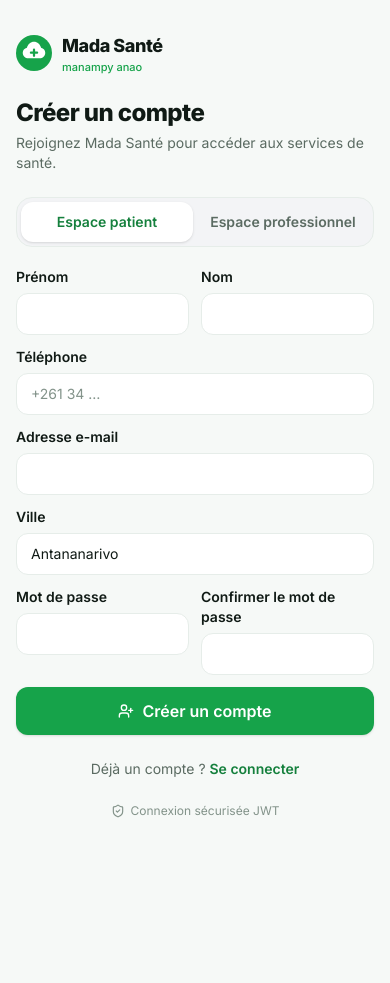
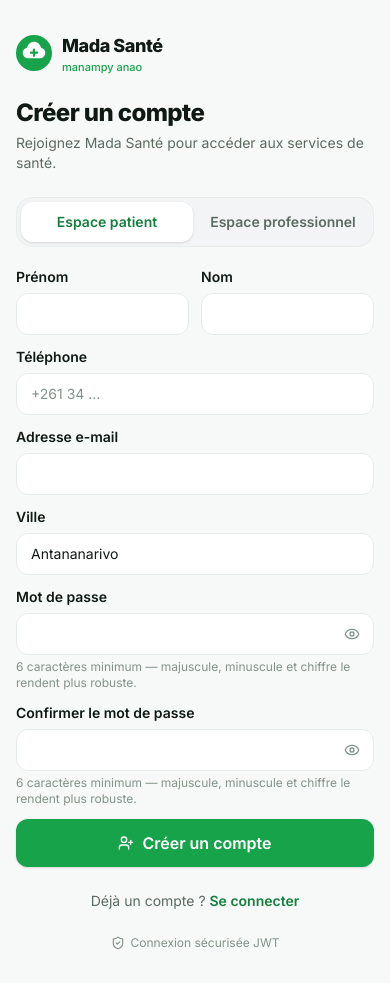
Before and after one commit to Wunders149/MadaSante, a React (Vite) app: page /register in a window 390 px wide. Before the commit the page ends 851 px from the top, so only its background shows below. Built offline with nearby package versions, Linux system fonts and the light colour scheme.

Commit message:
MOBIL UI/UX

```diff
--- a/src/components/PasswordChange.tsx
+++ b/src/components/PasswordChange.tsx
@@ -1,7 +1,7 @@
 import { useState } from 'react'
 import { KeyRound, Save } from 'lucide-react'
 import { Button } from './ui/Button'
-import { Input } from './ui/Field'
+import { PasswordInput } from './ui/Field'
 import { useApp } from '../stores/AppStore'
 import { apiRoutes } from '../lib/api'
 
@@ -44,26 +44,27 @@
         <h3 className="text-base font-bold text-ink">{t('profile.passwordSection')}</h3>
       </div>
       <div className="space-y-4">
-        <Input
-          type="password"
+        <PasswordInput
           label={t('profile.currentPassword')}
           value={current}
           autoComplete="current-password"
           onChange={(e) => setCurrent(e.target.value)}
+          // An existing password has no strength to build; only the toggle.
+          showMeter={false}
+          showHint={false}
         />
-        <Input
-          type="password"
+        <PasswordInput
           label={t('profile.newPassword')}
           value={next}
           autoComplete="new-password"
           onChange={(e) => setNext(e.target.value)}
         />
-        <Input
-          type="password"
+        <PasswordInput
           label={t('profile.passwordConfirm')}
           value={confirm}
           autoComplete="new-password"
           onChange={(e) => setConfirm(e.target.value)}
+          compareTo={next}
         />
         <Button fullWidth loading={saving} onClick={submit}>
           <Save className="h-4 w-4" /> {t('common.save')}
--- a/src/components/ui/Field.tsx
+++ b/src/components/ui/Field.tsx
@@ -1,5 +1,8 @@
+import { useId, useState } from 'react'
 import type { InputHTMLAttributes, ReactNode, SelectHTMLAttributes, TextareaHTMLAttributes } from 'react'
+import { Check, Eye, EyeOff, X } from 'lucide-react'
 import { cn } from '../../lib/cn'
+import { useApp } from '../../stores/AppStore'
 
 const controlBase =
   'w-full rounded-xl border border-line bg-card px-3.5 py-2.5 text-sm text-ink placeholder:text-ink-faint transition focus:border-brand-400 focus:outline-none focus:ring-2 focus:ring-brand-200 disabled:bg-gray-50 disabled:text-ink-faint'
@@ -23,6 +26,125 @@
       {label && <Label>{label}</Label>}
       <input className={cn(controlBase, className)} {...rest} />
       {hint && <p className="mt-1 text-xs text-ink-faint">{hint}</p>}
+    </div>
+  )
+}
+
+interface PasswordInputProps extends Omit<InputHTMLAttributes<HTMLInputElement>, 'type'> {
+  label?: string
+  /** Show the requirements hint while the field is empty. */
+  showHint?: boolean
+  /** Show the strength meter (meaningless for an existing password). */
+  showMeter?: boolean
+  /**
+   * Live "passwords match / don't match" feedback. Pass the value of the
+   * other password field; omit it on the first field of a pair.
+   */
+  compareTo?: string
+}
+
+/**
+ * A password input with a show/hide toggle, a small strength meter and live
+ * match feedback. Passwords are the one field where users type blind: the
+ * toggle fixes that, the meter turns the abstract "6 characters" rule into
+ * visible progress, and the match line removes a whole class of
+ * submit-and-correct loops.
+ *
+ * Score is the count of satisfied rules: length ≥ 6, lower case, upper case,
+ * digit — mirroring the server's current minimum plus cheap set coverage.
+ */
+export function PasswordInput({
+  label,
+  showHint = true,
+  showMeter = true,
+  compareTo,
+  className,
+  id,
+  value,
+  ...rest
+}: PasswordInputProps) {
+  const { t } = useApp()
+  const autoId = useId()
+  const inputId = id ?? autoId
+  const [visible, setVisible] = useState(false)
+
+  const text = typeof value === 'string' ? value : ''
+  const score = [
+    text.length >= 6,
+    /[a-z]/.test(text),
+    /[A-Z]/.test(text),
+    /\d/.test(text),
+  ].filter(Boolean).length
+  const band = [
+    { min: 1, labelKey: 'weak', bar: 'bg-red-400', text: 'text-red-500' },
+    { min: 2, labelKey: 'fair', bar: 'bg-amber-400', text: 'text-amber-600' },
+    { min: 3, labelKey: 'good', bar: 'bg-lime-500', text: 'text-lime-600' },
+    { min: 4, labelKey: 'strong', bar: 'bg-brand-500', text: 'text-brand-600' },
+  ].find((b) => score >= b.min)
+  const matches = compareTo === undefined ? undefined : text === compareTo
+  const metaId = `${inputId}-meta`
+  const hasMeta = showHint || compareTo !== undefined
+
+  return (
+    <div className="w-full">
+      {label && <Label htmlFor={inputId}>{label}</Label>}
+      <div className="relative">
+        <input
+          id={inputId}
+          type={visible ? 'text' : 'password'}
+          value={value}
+          aria-describedby={hasMeta ? metaId : undefined}
+          className={cn(controlBase, 'pr-11', className)}
+          {...rest}
+        />
+        {/* type="button" is what keeps the toggle from submitting the form
+            that hosts it. */}
+        <button
+          type="button"
+          onClick={() => setVisible((v) => !v)}
+          className="absolute right-2 top-1/2 grid h-7 w-7 -translate-y-1/2 place-items-center rounded-lg text-ink-faint transition hover:bg-gray-100 hover:text-ink"
+          aria-label={visible ? t('ui.pw.hide') : t('ui.pw.show')}
+          aria-pressed={visible}
+        >
+          {visible ? <EyeOff className="h-4 w-4" /> : <Eye className="h-4 w-4" />}
+        </button>
+      </div>
+      {hasMeta && (
+        <div id={metaId}>
+          {showHint && text.length === 0 && (
+            <p className="mt-1 text-xs text-ink-faint">{t('ui.pw.hint')}</p>
+          )}
+          {showMeter && text.length > 0 && band && (
+            <div className="mt-1.5 flex items-center gap-2">
+              <div className="flex flex-1 gap-1" aria-hidden>
+                {[1, 2, 3, 4].map((seg) => (
+                  <span
+                    key={seg}
+                    className={cn(
+                      'h-1 flex-1 rounded-full transition-colors duration-200',
+                      score >= seg ? band.bar : 'bg-gray-200',
+                    )}
+                  />
+                ))}
+              </div>
+              <span className={cn('text-[11px] font-bold', band.text)}>
+                {t(`ui.pw.${band.labelKey}`)}
+              </span>
+            </div>
+          )}
+          {compareTo !== undefined && text.length > 0 && compareTo.length > 0 && (
+            <p
+              className={cn(
+                'mt-1 flex items-center gap-1 text-xs font-semibold',
+                matches ? 'text-brand-700' : 'text-red-600',
+              )}
+            >
+              {matches ? <Check className="h-3.5 w-3.5" /> : <X className="h-3.5 w-3.5" />}
+              {t(matches ? 'ui.pw.match' : 'ui.pw.mismatch')}
+            </p>
+          )}
+        </div>
+      )}
     </div>
   )
 }
--- a/src/i18n/en.ts
+++ b/src/i18n/en.ts
@@ -701,4 +701,15 @@
   'misc.today': 'Today',
   'misc.tomorrow': 'Tomorrow',
   'misc.emergencyIndicator': 'Emergency service',
+
+  // Password field
+  'ui.pw.show': 'Show password',
+  'ui.pw.hide': 'Hide password',
+  'ui.pw.hint': 'At least 6 characters — upper case, lower case and a digit make it stronger.',
+  'ui.pw.weak': 'Weak',
+  'ui.pw.fair': 'Fair',
+  'ui.pw.good': 'Good',
+  'ui.pw.strong': 'Strong',
+  'ui.pw.match': 'Passwords match',
+  'ui.pw.mismatch': 'Passwords don’t match',
 }
--- a/src/i18n/fr.ts
+++ b/src/i18n/fr.ts
@@ -727,4 +727,15 @@
   'misc.today': 'Aujourd’hui',
   'misc.tomorrow': 'Demain',
   'misc.emergencyIndicator': 'Service d’urgence',
+
+  // Password field
+  'ui.pw.show': 'Afficher le mot de passe',
+  'ui.pw.hide': 'Masquer le mot de passe',
+  'ui.pw.hint': '6 caractères minimum — majuscule, minuscule et chiffre le rendent plus robuste.',
+  'ui.pw.weak': 'Faible',
+  'ui.pw.fair': 'Moyen',
+  'ui.pw.good': 'Bon',
+  'ui.pw.strong': 'Fort',
+  'ui.pw.match': 'Les mots de passe correspondent',
+  'ui.pw.mismatch': 'Les mots de passe ne correspondent pas',
 }
--- a/src/i18n/mg.ts
+++ b/src/i18n/mg.ts
@@ -723,4 +723,15 @@
   'misc.today': 'Androany',
   'misc.tomorrow': 'Rahampitso',
   'misc.emergencyIndicator': 'Serisy vonjy',
+
+  // Password field
+  'ui.pw.show': 'Aseho ny tenimiafina',
+  'ui.pw.hide': 'Vafina ny tenimiafina',
+  'ui.pw.hint': 'Litera 6 farafahakeliny — sora-baventy, sora-kambany ary isa no mahamafy azy.',
+  'ui.pw.weak': 'Malemy',
+  'ui.pw.fair': 'Antonony',
+  'ui.pw.good': 'Tsara',
+  'ui.pw.strong': 'Mafy',
+  'ui.pw.match': 'Mifanaraka ny tenimiafina',
+  'ui.pw.mismatch': 'Tsy mifanaraka ny tenimiafina',
 }
--- a/src/pages/auth/LoginPage.tsx
+++ b/src/pages/auth/LoginPage.tsx
@@ -3,7 +3,7 @@
 import { KeyRound, ShieldCheck } from 'lucide-react'
 import { AuthShell, RoleTabs } from './shared'
 import { Button } from '../../components/ui/Button'
-import { Input, Select } from '../../components/ui/Field'
+import { Input, PasswordInput, Select } from '../../components/ui/Field'
 import { useApp } from '../../stores/AppStore'
 import { useAuth } from '../../stores/AuthStore'
 import { roleLabelKey, PROVIDER_ROLES } from '../../lib/roles'
@@ -49,12 +49,14 @@
           onChange={(e) => setEmail(e.target.value)}
           autoComplete="email"
         />
-        <Input
+        <PasswordInput
           label={t('auth.password')}
-          type="password"
           value={password}
           onChange={(e) => setPassword(e.target.value)}
           autoComplete="current-password"
+          // An existing password has no strength to build; only the toggle.
+          showMeter={false}
+          showHint={false}
         />
 
         {tab === 'provider' && (
--- a/src/pages/auth/RegisterPage.tsx
+++ b/src/pages/auth/RegisterPage.tsx
@@ -3,7 +3,7 @@
 import { Building2, ShieldCheck, UserPlus } from 'lucide-react'
 import { AuthShell, RoleTabs } from './shared'
 import { Button } from '../../components/ui/Button'
-import { Input, Select } from '../../components/ui/Field'
+import { Input, PasswordInput, Select } from '../../components/ui/Field'
 import { useApp } from '../../stores/AppStore'
 import { useAuth } from '../../stores/AuthStore'
 import { CITIES } from '../../lib/constants'
@@ -76,16 +76,23 @@
               <option key={c} value={c}>{c}</option>
             ))}
           </Select>
-          <div className="grid grid-cols-2 gap-3">
-            <Input label={t('auth.password')} type="password" value={form.password} onChange={set('password')} required />
-            <Input
-              label={t('auth.passwordConfirm')}
-              type="password"
-              value={form.passwordConfirm}
-              onChange={set('passwordConfirm')}
-              required
-            />
-          </div>
+          {/* Full-width pair: a strength meter and a match line cannot be
+              read in a half-width column. */}
+          <PasswordInput
+            label={t('auth.password')}
+            value={form.password}
+            onChange={set('password')}
+            required
+            autoComplete="new-password"
+          />
+          <PasswordInput
+            label={t('auth.passwordConfirm')}
+            value={form.passwordConfirm}
+            onChange={set('passwordConfirm')}
+            required
+            autoComplete="new-password"
+            compareTo={form.password}
+          />
 
           {error && <p className="rounded-xl bg-red-50 px-3 py-2 text-sm font-semibold text-red-600">{error}</p>}
 
```
Also changed, not shown: src/pages/auth/ProviderRegisterPage.tsx (+18 -11 lines).
